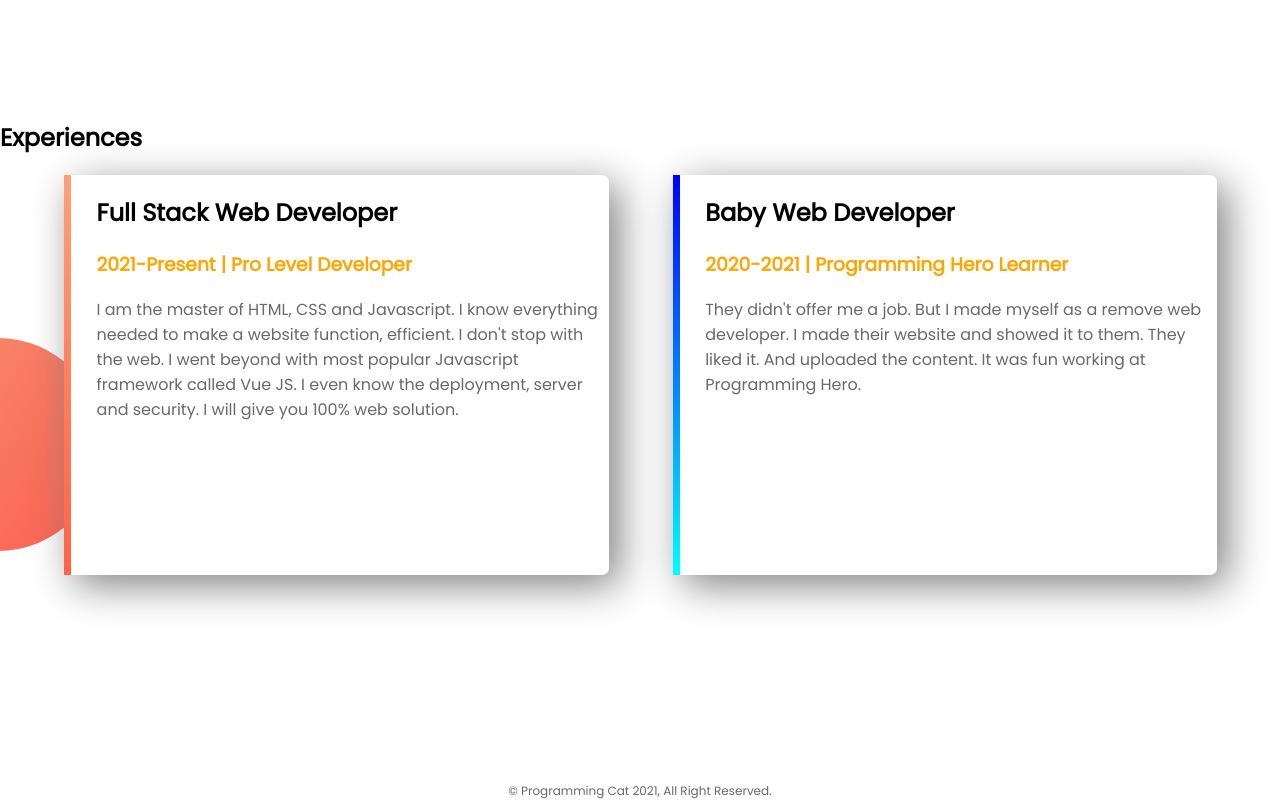
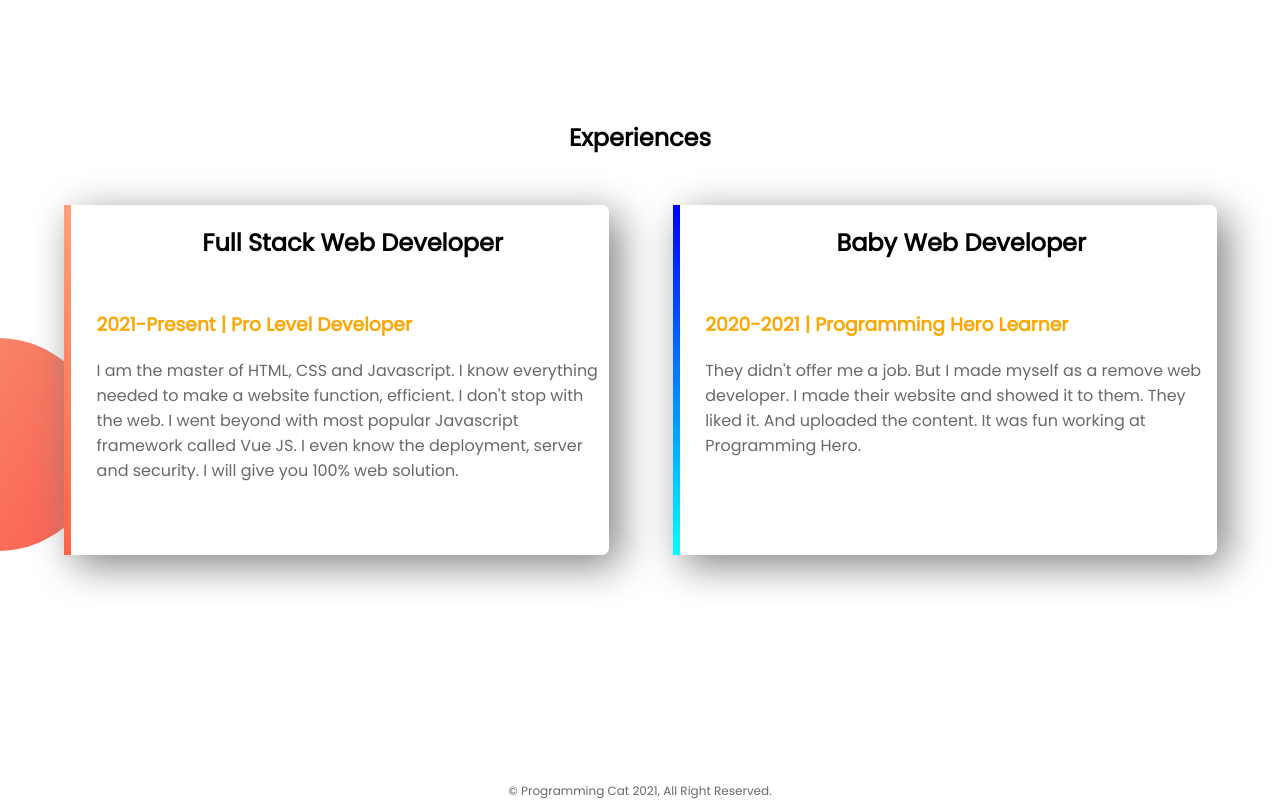
Before and after one commit to rifatulislamrifat24/web-portfolio, a plain HTML site: page index.html in a window 1280 px wide. Shown: the part 1200-2012 px from the top of the page. Drawn offline with Linux system fonts and the light colour scheme.

Commit message:
changed height to 70%

```diff
--- a/style.css
+++ b/style.css
@@ -47,10 +47,14 @@ p{
     background-repeat: no-repeat;
     background-position: left;
 }
+section h2{
+    text-align: center;
+    margin-bottom: 50px;
+}
 .single-experience{
     box-shadow: 10px 10px 40px gray;
     border-radius: 7px;
-    height: 80%;
+    height: 70%;
     background-color: white;
 }
 #full-stack{
```
